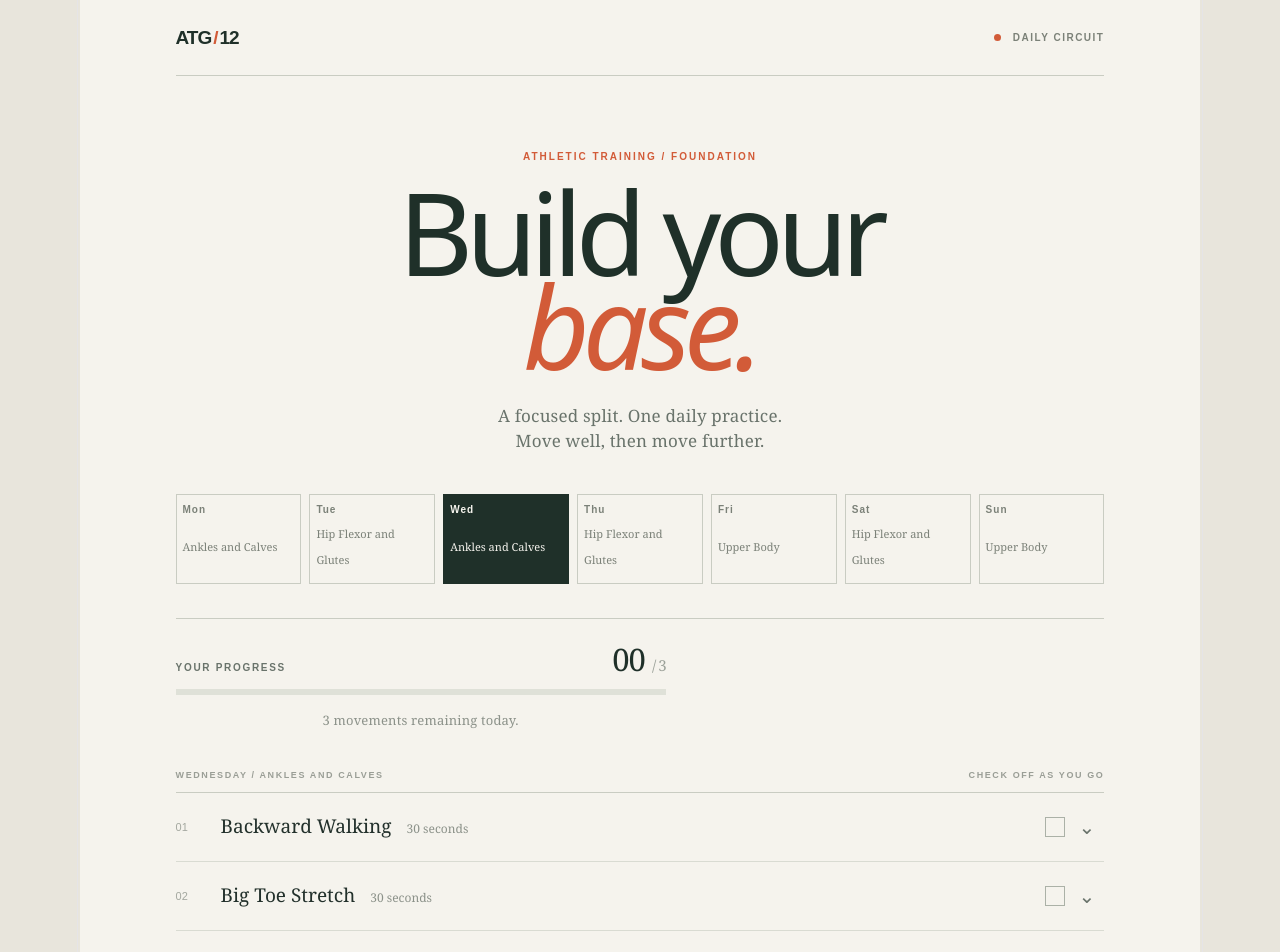
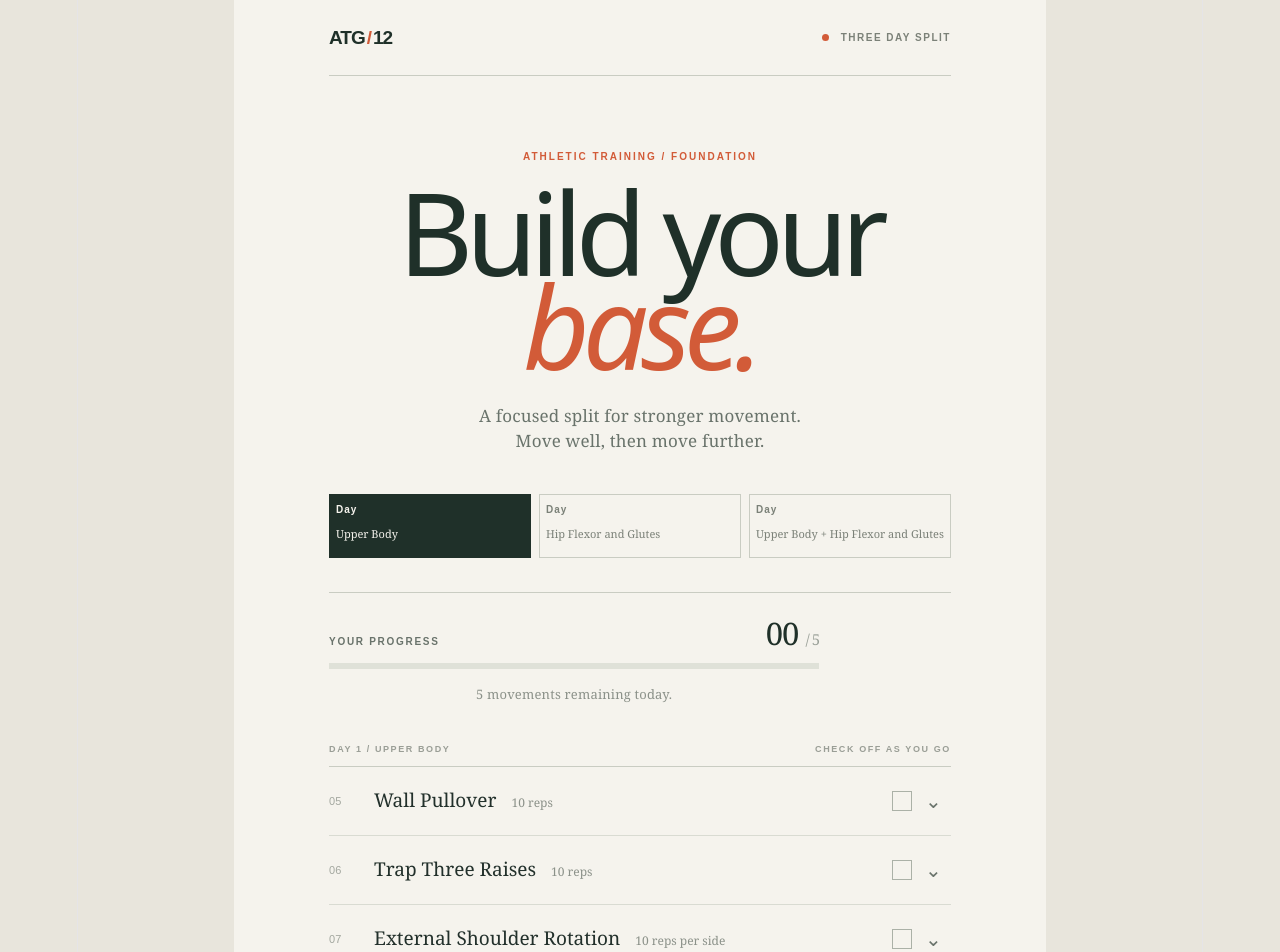
Before and after one commit to nahomsolomon12/atg-checklist, a React (Vite) app: page / in a window 1280 px wide. Shown: the top 952 px of the page. Built offline with nearby package versions, Linux system fonts and the light colour scheme.

Commit message:
fix: split update

```diff
--- a/src/App.css
+++ b/src/App.css
@@ -79,7 +79,7 @@ h1 em {
 }
 .day-picker {
   display: grid;
-  grid-template-columns: repeat(7, 1fr);
+  grid-template-columns: repeat(3, 1fr);
   gap: 8px;
   padding: 0 0 34px;
   border-bottom: 1px solid #c9ccc2;
@@ -384,7 +384,7 @@ footer {
     padding-top: 61px;
   }
   .day-picker {
-    grid-template-columns: repeat(4, 1fr);
+    grid-template-columns: repeat(3, 1fr);
   }
   h1 {
     letter-spacing: -4px;
--- a/src/App.jsx
+++ b/src/App.jsx
@@ -65,7 +65,7 @@ function WorkoutVideo({ workout, videoLink, onVideoLinkChange, onSave }) {
 }
 
 function App() {
-  const todayIndex = new Date().getDay() === 0 ? 6 : new Date().getDay() - 1;
+  const todayIndex = new Date().getDay() % workoutSplit.length;
   const [selectedDay, setSelectedDay] = useState(todayIndex);
   const [completedByDay, setCompletedByDay] = useState({});
   const [openVideos, setOpenVideos] = useState([]);
@@ -132,7 +132,7 @@ function App() {
           ATG<span>/</span>12
         </div>
         <div className="day-label">
-          <span className="status-dot" /> DAILY CIRCUIT
+          <span className="status-dot" /> THREE DAY SPLIT
         </div>
       </header>
       <section className="intro" aria-labelledby="page-title">
@@ -143,7 +143,7 @@ function App() {
           <em>base.</em>
         </h1>
         <p className="intro-copy">
-          A focused split. One daily practice.
+          A focused split for stronger movement.
           <br />
           Move well, then move further.
         </p>
@@ -243,7 +243,7 @@ function App() {
           <h2>
             Congrats, you completed your {selectedSchedule.day} workout.
             <br />
-            See you tomorrow.
+            See you on your next training day.
           </h2>
           <button className="reset-button" type="button" onClick={resetDay}>
             Start a new circuit <span>↗</span>
--- a/src/workouts.js
+++ b/src/workouts.js
@@ -1,113 +1,75 @@
 const workouts = [
   {
-    name: "Backward Walking",
+    name: "Elephant Walks",
     detail: "30 seconds",
     tag: "01",
     videoLink: "",
   },
   {
-    name: "Big Toe Stretch",
-    detail: "30 seconds",
-    tag: "02",
-    videoLink: "",
-  },
-  {
-    name: "Heel Sit",
-    detail: "30 seconds",
-    tag: "03",
-    videoLink: "",
-  },
-  {
-    name: "Elephant Walks",
-    detail: "30 seconds",
-    tag: "04",
-    videoLink: "",
-  },
-  {
     name: "Quadruped Donkey Kick",
     detail: "10 reps per side",
-    tag: "05",
+    tag: "02",
     videoLink: "",
   },
   {
     name: "Quadruped Fire Hydrant",
     detail: "10 reps per side",
-    tag: "06",
+    tag: "03",
     videoLink: "",
   },
   {
     name: "Hip Flexor Squeeze and Stretch",
     detail: "30 seconds per side",
-    tag: "07",
+    tag: "04",
     videoLink: "",
   },
   {
     name: "Wall Pullover",
     detail: "10 reps",
-    tag: "08",
+    tag: "05",
     videoLink: "",
   },
   {
     name: "Trap Three Raises",
     detail: "10 reps",
-    tag: "09",
+    tag: "06",
     videoLink: "",
   },
   {
     name: "External Shoulder Rotation",
     detail: "10 reps per side",
-    tag: "10",
+    tag: "07",
     videoLink: "",
   },
   {
     name: "QL by the Wall",
     detail: "2 sets of 15",
-    tag: "11",
+    tag: "08",
     videoLink: "",
   },
   {
     name: "Two Pushups (Full)",
     detail: "2 reps",
-    tag: "12",
+    tag: "09",
     videoLink: "",
   },
 ];
 
 const workoutSplit = [
   {
-    day: "Monday",
-    focus: "Ankles and Calves",
-    workoutTags: ["01", "02", "03"],
+    day: "Day 1",
+    focus: "Upper Body",
+    workoutTags: ["05", "06", "07", "08", "09"],
   },
   {
-    day: "Tuesday",
+    day: "Day 2",
     focus: "Hip Flexor and Glutes",
-    workoutTags: ["04", "05", "06", "07"],
+    workoutTags: ["01", "02", "03", "04"],
   },
   {
-    day: "Wednesday",
-    focus: "Ankles and Calves",
-    workoutTags: ["01", "02", "03"],
-  },
-  {
-    day: "Thursday",
-    focus: "Hip Flexor and Glutes",
-    workoutTags: ["04", "05", "06", "07"],
-  },
-  {
-    day: "Friday",
-    focus: "Upper Body",
-    workoutTags: ["08", "09", "10", "11", "12"],
-  },
-  {
-    day: "Saturday",
-    focus: "Hip Flexor and Glutes",
-    workoutTags: ["04", "05", "06", "07"],
-  },
-  {
-    day: "Sunday",
-    focus: "Upper Body",
-    workoutTags: ["08", "09", "10", "11", "12"],
+    day: "Day 3",
+    focus: "Upper Body + Hip Flexor and Glutes",
+    workoutTags: ["01", "02", "03", "04", "05", "06", "07", "08", "09"],
   },
 ];
 
```
